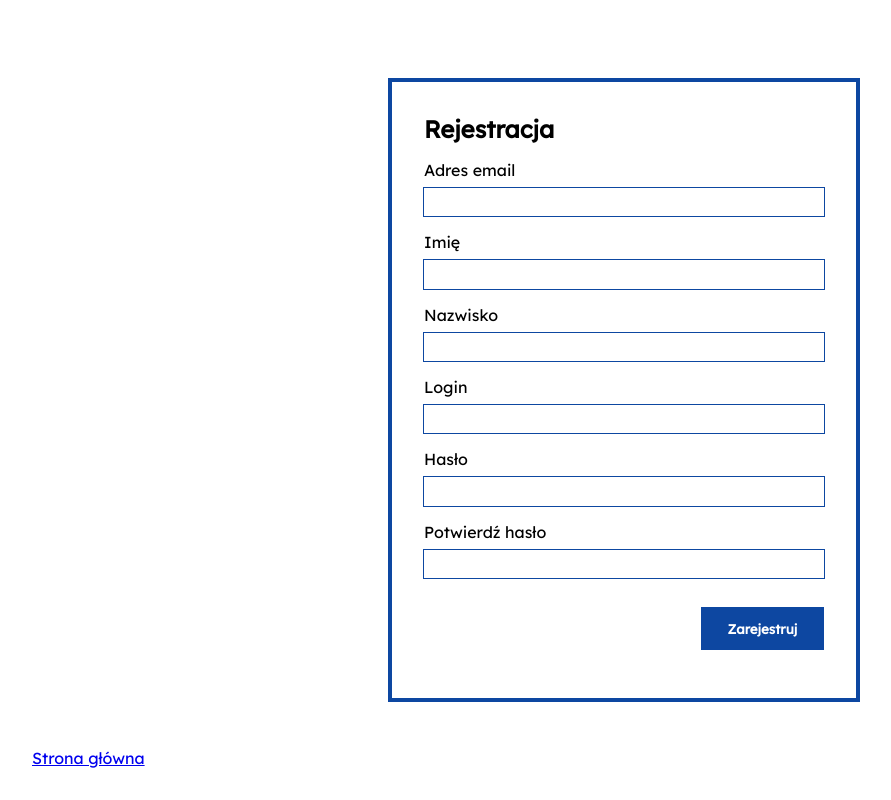
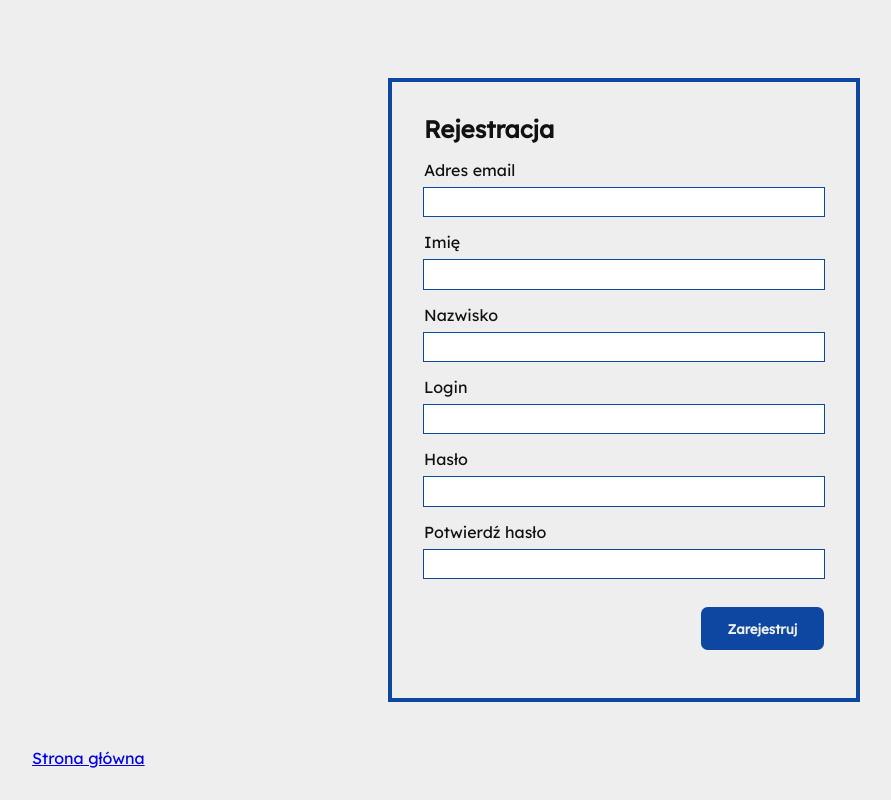
Before and after one commit to Justyanna/adaptive-system, a React (Create React App) app in the folder adaptive-system-front/: page /register in a window 1280 px wide. Shown: the whole page, without its empty margins (16-907 px from the left). Built offline with nearby package versions, Linux system fonts and the light colour scheme.

Commit message:
Fix color scheme

```diff
--- a/adaptive-system-front/src/index.css
+++ b/adaptive-system-front/src/index.css
@@ -14,8 +14,12 @@
   --c-secondary: #4dd129;
   --c-sLight: #87ff5f;
   --c-sDark: #009f00;
-  --c-white: #fff;
-  --c-black: #000;
+  --c-white: #eee;
+  --c-whDark: #ccc;
+  --c-whLight: #fff;
+  --c-black: #111;
+  --c-blDark: #000;
+  --c-blLight: #222;
   --c-shadow: var(--c-secondary);
 }
 
@@ -50,7 +54,8 @@
 .card {
   margin: 1em 0;
   padding: 1em;
-  background-color: #eee;
+  background-color: var(--c-whLight);
+  border-radius: 0.5em;
 }
 
 .btn {
@@ -61,6 +66,7 @@
   color: var(--secondary, var(--c-white));
   font-family: 'Lexend Deca', sans-serif;
   font-weight: bold;
+  border-radius: 0.5em;
   cursor: pointer;
 }
 
--- a/adaptive-system-front/src/views/Admin/UserCard.js
+++ b/adaptive-system-front/src/views/Admin/UserCard.js
@@ -9,7 +9,7 @@ const UserCard = ({ user, setUser }) => {
       <p>Role</p>
       <RoleList user={user} setUser={setUser} />
       <p>Kursy</p>
-      <CourseList courses={user.courses} />
+      {/* <CourseList courses={user.courses} /> */}
       {/* <button className="btn error">Zablokuj</button> */}
     </li>
   )
```
